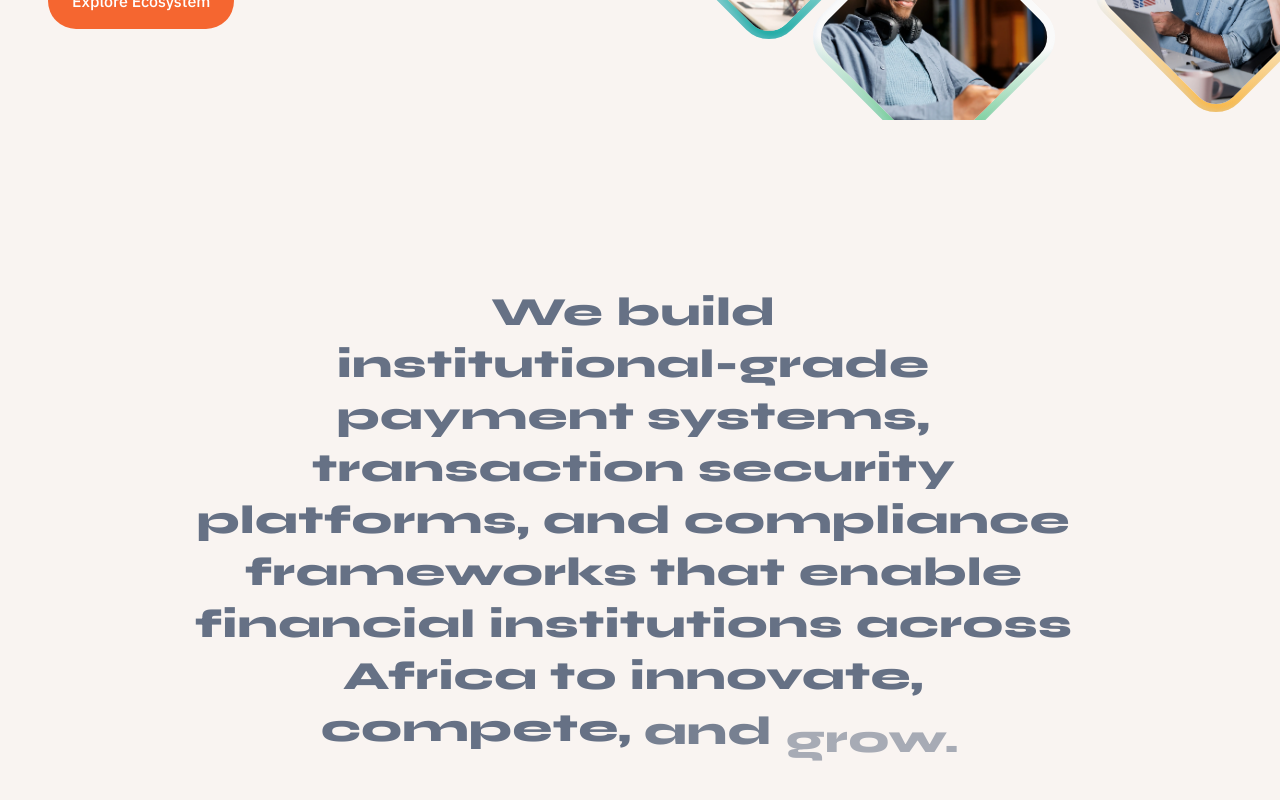
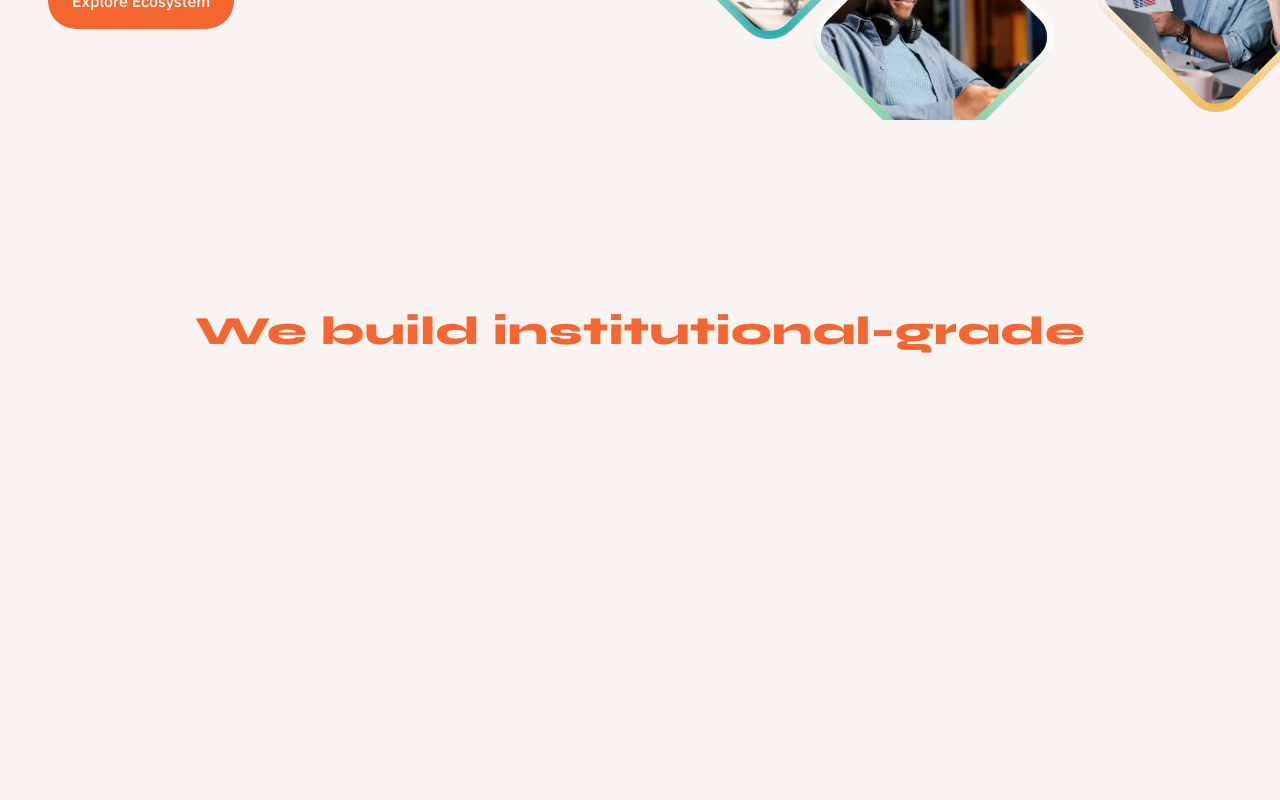
Before and after one commit to Xenon-Ltd/xenonltd, a Next.js app: page / in a window 1280 px wide. Shown: the part 680-1480 px from the top of the page. Built offline with nearby package versions, Linux system fonts and the light colour scheme.

Commit message:
pre-final

```diff
--- a/app/_components/portfolio/portfolio-card.tsx
+++ b/app/_components/portfolio/portfolio-card.tsx
@@ -26,12 +26,12 @@ export default function PortfolioCard({
     <div className={`flex flex-col space-y-5 ${className}`}>
       <div className={`relative w-full ${aspectClass}`}>
         {backgroundElements}
-        <div className="relative w-full h-full rounded-[2rem] md:rounded-[3rem] overflow-hidden group shadow-sm z-10">
+        <div className="relative w-full h-full rounded-[2rem] md:rounded-[3rem] overflow-hidden group shadow-sm z-10 isolate [transform:translateZ(0)] [-webkit-mask-image:-webkit-radial-gradient(white,black)]">
           <Image
             src={imageSrc}
             alt={imageAlt}
             fill
-            className="object-cover transition-transform duration-500 group-hover:scale-105"
+            className="object-cover scale-105 transition-all duration-300 group-hover:brightness-85 group-hover:opacity-90"
             sizes="(max-width: 768px) 100vw, 50vw"
           />
           {/* Bottom blur overlay */}
--- a/app/_components/who-we-are/who-we-are-section.tsx
+++ b/app/_components/who-we-are/who-we-are-section.tsx
@@ -3,10 +3,19 @@
 import React, { useEffect, useRef, useState } from "react";
 import Container from "@/shared/ui/container";
 
+const statement = [
+  "We build institutional-grade",
+  "payment systems,",
+  "transaction security",
+  "platforms, and compliance",
+  "frameworks that enable",
+  "financial institutions across",
+  "Africa to innovate, compete",
+  "and grow",
+];
+
 const STATEMENT =
   "We build institutional-grade payment systems, transaction security platforms, and compliance frameworks that enable financial institutions across Africa to innovate, compete, and grow.";
-
-const words = STATEMENT.split(" ");
 
 export default function WhoWeAreSection() {
   const sectionRef = useRef<HTMLElement>(null);
@@ -20,14 +29,10 @@ export default function WhoWeAreSection() {
       const node = sectionRef.current;
       if (!node) return;
       const rect = node.getBoundingClientRect();
-      // 0 when the section's top edge enters the bottom of the viewport,
-      // 1 when the pinned scroll distance has been fully covered. The first
-      // phrase is already visible as the panel slides in; the remaining
-      // words come in one after another while the section stays pinned.
       const scrollable = rect.height - window.innerHeight;
-      const total = window.innerHeight + scrollable;
-      const raw = total > 0 ? (window.innerHeight - rect.top) / total : 1;
-      setProgress(Math.min(1, Math.max(0, raw)));
+      const pinnedProgress =
+        scrollable > 0 ? Math.min(1, Math.max(0, -rect.top / scrollable)) : 0;
+      setProgress(pinnedProgress);
     };
 
     const onScroll = () => {
@@ -53,13 +58,13 @@ export default function WhoWeAreSection() {
     };
   }, []);
 
-  // Reduced motion: original static section, everything visible at once.
+  // Reduced motion: static section, everything visible at once.
   if (reducedMotion) {
     return (
       <section id="who-we-are" className="w-full py-24 md:py-36 bg-[#F9F4F1]">
         <Container>
           <div className="relative mx-auto max-w-4xl text-center">
-            <p className="font-heading text-2xl sm:text-3xl md:text-[40px] font-extrabold leading-[1.3] tracking-[0.015em] text-grey-500">
+            <p className="font-heading text-2xl sm:text-3xl md:text-[40px] font-extrabold leading-[1.3] tracking-[0.015em] text-primary-400">
               {STATEMENT}
             </p>
           </div>
@@ -73,34 +78,43 @@ export default function WhoWeAreSection() {
       id="who-we-are"
       ref={sectionRef}
       className="relative w-full bg-[#F9F4F1]"
-      style={{ height: "300vh" }}
+      style={{ height: "250vh" }}
     >
-      {/* Pinned viewport: stays fixed while scroll drives the words in */}
-      <div className="sticky top-0 h-dvh flex items-center overflow-hidden">
+      {/* Pinned viewport: stays fixed while scroll drives the phrase reveals */}
+      <div className="sticky top-0 h-dvh flex items-center justify-center overflow-hidden">
         <Container className="w-full">
           <div className="relative mx-auto max-w-4xl text-center">
-            <p className="font-heading text-2xl sm:text-3xl md:text-[40px] font-extrabold leading-[1.3] tracking-[0.015em] text-grey-500">
-              {words.map((word, index) => {
-                // Each word owns a slice of the scroll progress; windows
-                // overlap slightly so the phrases flow in one after another.
-                const wordStart = index / words.length;
-                const local = Math.min(
-                  1,
-                  Math.max(0, (progress - wordStart) * (words.length / 3))
-                );
-                const eased = 1 - Math.pow(1 - local, 2);
+            <p className="font-heading text-2xl sm:text-3xl md:text-[40px] font-extrabold leading-[1.35] tracking-[0.015em] text-primary-400">
+              {statement.map((phrase, index) => {
+                let opacity = 1;
+                let translateY = 0;
+
+                if (index > 0) {
+                  const stepWindow = 1 / (statement.length - 1);
+                  const start = (index - 1) * stepWindow;
+                  const end = index * stepWindow;
+
+                  const localProgress = Math.min(
+                    1,
+                    Math.max(0, (progress - start) / (end - start))
+                  );
+                  const eased =
+                    localProgress * localProgress * (3 - 2 * localProgress);
+                  opacity = eased;
+                  translateY = (1 - eased) * 24;
+                }
 
                 return (
                   <span
                     key={index}
-                    className="inline-block will-change-[opacity,transform]"
+                    className="inline-block whitespace-nowrap will-change-[opacity,transform]"
                     style={{
-                      opacity: eased,
-                      transform: `translateY(${(1 - eased) * 24}px)`,
+                      opacity,
+                      transform: `translateY(${translateY}px)`,
                     }}
                   >
-                    {word}
-                    {index < words.length - 1 ? " " : ""}
+                    {phrase}
+                    {index < statement.length - 1 ? " " : ""}
                   </span>
                 );
               })}
--- a/app/about/_components/about-founder.tsx
+++ b/app/about/_components/about-founder.tsx
@@ -19,7 +19,7 @@ export default function AboutFounder() {
             {/* Left Column: Leadership Tag, Heading & Description */}
             <div className="flex flex-col gap-6 max-w-[594px] w-full">
               <SectionTag>Our Leadership</SectionTag>
-              <h2 className="text-3xl sm:text-4xl md:text-5xl font-heading font-extrabold text-grey-800 tracking-[0.015em] leading-[1.08]">
+              <h2 className="text-xl sm:text-2xl md:text-3xl font-heading font-extrabold text-grey-800 tracking-[0.015em] leading-[1.08]">
                 Meet the Founder
               </h2>
               <p className="font-sans text-lg sm:text-xl text-grey-500 font-light leading-relaxed">
--- a/app/syka/_components/partners-section.tsx
+++ b/app/syka/_components/partners-section.tsx
@@ -1,5 +1,7 @@
+import Link from "next/link";
 import Container from "@/shared/ui/container";
 import SectionTag from "@/shared/ui/section-tag";
+import PrimaryButton from "@/shared/ui/primary-button";
 
 export default function PartnersSection() {
   return (
@@ -18,12 +20,11 @@ export default function PartnersSection() {
                 use it.
               </p>
               <div>
-                <a
-                  href="#contact"
-                  className="inline-flex items-center justify-center rounded-full bg-primary-400 px-7 py-3.5 font-sans text-base font-medium text-white hover:bg-primary-300 transition-colors"
-                >
-                  Schedule a Partnership Call
-                </a>
+                <Link href="#contact">
+                  <PrimaryButton>
+                    Schedule a Partnership Call
+                  </PrimaryButton>
+                </Link>
               </div>
             </div>
           </div>
--- a/shared/ui/primary-button.tsx
+++ b/shared/ui/primary-button.tsx
@@ -13,12 +13,12 @@ export default function PrimaryButton({
 }: PrimaryButtonProps) {
   const baseStyles = `group ${
     className.includes("absolute") || className.includes("fixed") ? "" : "relative"
-  } inline-flex items-center justify-center gap-2 rounded-full px-6 py-4 font-sans text-base font-medium transition-all duration-200 active:scale-[0.98] focus:outline-none focus:ring-2 focus:ring-primary-400 focus:ring-offset-2`;
+  } inline-flex items-center justify-center gap-2 rounded-full px-6 py-4 font-sans text-base font-medium transition-all duration-200 active:scale-[0.98] focus:outline-none focus:ring-2 focus:ring-primary-400 focus:ring-offset-2 cursor-pointer`;
 
   const variantStyles =
     variant === "solid"
-      ? "bg-primary-400 text-white hover:bg-success-400 hover:text-[#E9FF1F]"
-      : "bg-transparent text-primary-400 hover:bg-primary-400/5";
+      ? "bg-primary-400 text-white hover:bg-success-400 hover:text-[#E9FF1F] transition-colors"
+      : "bg-transparent text-primary-400 hover:bg-primary-400/5 cursor-pointer";
 
   return (
     <button type="button" className={`${baseStyles} ${variantStyles} ${className}`} {...props}>
--- a/shared/ui/why-section.tsx
+++ b/shared/ui/why-section.tsx
@@ -1,6 +1,8 @@
 import React from "react";
+import Link from "next/link";
 import Container from "@/shared/ui/container";
 import Reveal from "@/shared/ui/reveal";
+import PrimaryButton from "@/shared/ui/primary-button";
 import TestimonialCard from "./testimonial-card";
 
 export interface TestimonialData {
@@ -58,12 +60,11 @@ export default function WhySection({
             </div>
 
             <div>
-              <a
-                href={ctaHref}
-                className="inline-flex items-center justify-center rounded-full bg-primary-400 px-8 py-3.5 font-sans text-base font-semibold text-white shadow-sm hover:bg-primary-300 transition-colors duration-200"
-              >
-                {ctaText}
-              </a>
+              <Link href={ctaHref}>
+                <PrimaryButton>
+                  {ctaText}
+                </PrimaryButton>
+              </Link>
             </div>
           </div>
 
```
Also changed, not shown: public/images/about-founder.png, public/images/about-founder1.png (added).
